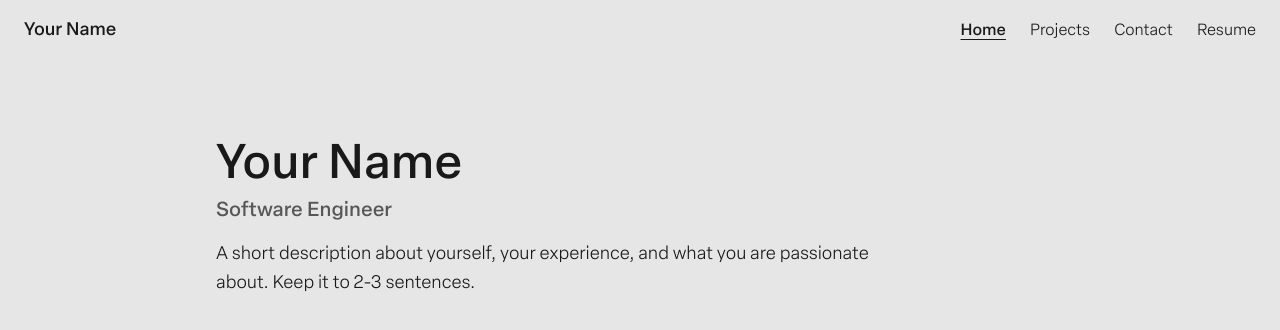
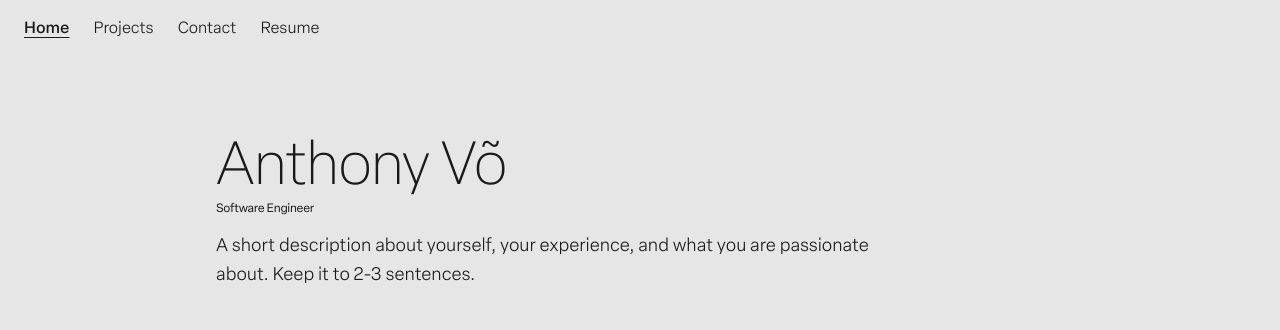
Before and after one commit to bubbliorno/portfolio-website, a React (Vite) app: page / in a window 1280 px wide. Shown: the top 330 px of the page. Built offline with nearby package versions, Linux system fonts and the light colour scheme.

Commit message:
updated page information

```diff
--- a/index.html
+++ b/index.html
@@ -4,7 +4,7 @@
     <meta charset="UTF-8" />
     <link rel="icon" type="image/svg+xml" href="/favicon.svg" />
     <meta name="viewport" content="width=device-width, initial-scale=1.0" />
-    <title>Your Name — Software Engineer</title>
+    <title>Anthony Võ</title>
   </head>
   <body>
     <div id="root"></div>
--- a/src/components/Hero.tsx
+++ b/src/components/Hero.tsx
@@ -1,8 +1,10 @@
 export default function Hero() {
   return (
     <section className="py-12">
-      <h1 className="text-4xl font-medium sm:text-5xl">Your Name</h1>
-      <p className="mt-2 text-xl font-medium text-text/70">
+      <h1 className="text-3xl font-light sm:text-6xl sm:font-extralight">
+        Anthony Võ
+      </h1>
+      <p className="mt-1 text-xs font-normal tracking-tight">
         Software Engineer
       </p>
       <p className="mt-4 max-w-2xl text-lg font-light leading-relaxed">
--- a/src/components/Nav.tsx
+++ b/src/components/Nav.tsx
@@ -9,8 +9,7 @@ const links = [
 
 export default function Nav() {
   return (
-    <nav className="flex items-center justify-between px-6 py-4">
-      <span className="text-lg font-medium">Your Name</span>
+    <nav className="flex items-center justify-start px-6 py-4">
       <ul className="flex gap-3 text-sm sm:gap-6 sm:text-base">
         {links.map((link) => (
           <li key={link.to}>
--- a/src/index.css
+++ b/src/index.css
@@ -1,9 +1,25 @@
 @import 'tailwindcss';
+
+@font-face {
+  font-family: 'Elza';
+  src: url('/fonts/elza_extralight.woff2') format('woff2');
+  font-weight: 200;
+  font-style: normal;
+  font-display: swap;
+}
 
 @font-face {
   font-family: 'Elza';
   src: url('/fonts/elza_light.woff2') format('woff2');
   font-weight: 300;
+  font-style: normal;
+  font-display: swap;
+}
+
+@font-face {
+  font-family: 'Elza';
+  src: url('/fonts/elza_regular.woff2') format('woff2');
+  font-weight: 400;
   font-style: normal;
   font-display: swap;
 }
@@ -19,10 +35,19 @@
 @theme {
   --font-sans: 'Elza', system-ui, sans-serif;
   --color-background: #e6e6e6;
-  --color-text: #191919;
+  --color-text: #1a1a1a;
+  --breakpoint-sm: 640px;
+  --breakpoint-md: 768px;
+  --breakpoint-lg: 1024px;
+  --breakpoint-xl: 1280px;
+  --breakpoint-2xl: 1536px;
 }
 
 @layer base {
+  html {
+    font-size: 16px;
+  }
+
   body {
     font-family: var(--font-sans);
     background-color: var(--color-background);
```
Also changed, not shown: public/fonts/elza_extralight.woff2 (added), public/fonts/elza_regular.woff2 (added).
